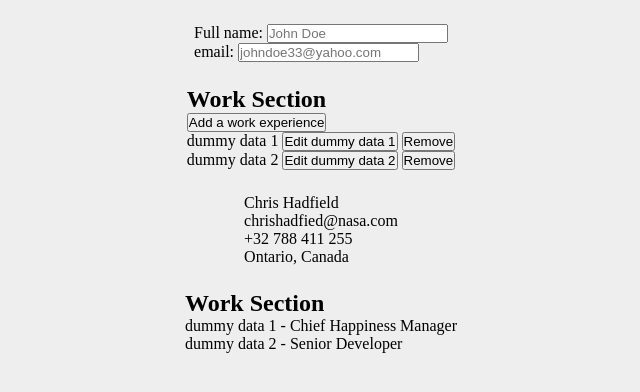
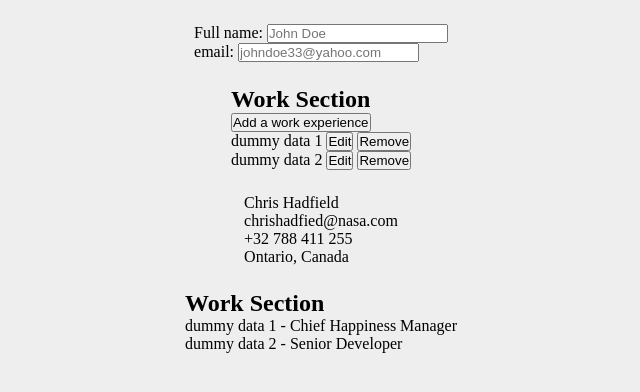
Before and after one commit to emiledrablant/odin-resume, a React (Vite) app: page / in a window 1280 px wide. Shown: the top 392 px of the page, without its empty margins (319-959 px from the left). Built offline with nearby package versions, Linux system fonts and the light colour scheme.

Commit message:
data states made available through context

```diff
--- a/src/App.jsx
+++ b/src/App.jsx
@@ -5,21 +5,24 @@ import GeneralSection from './components/GeneralSection';
 import WorkSection from './components/WorkSection';
 import Result from './components/Result';
 
+export const DataContext = React.createContext();
+
 const mockUser = {
-  name:"Chris Hadfield",
-  email:"chrishadfied@nasa.com",
-  phone:"+32 788 411 255",
-  location:"Ontario, Canada",
+  general: {
+    name:"Chris Hadfield",
+    email:"chrishadfied@nasa.com",
+    phone:"+32 788 411 255",
+    location:"Ontario, Canada",
+  },
+  experience: [
+    {id: crypto.randomUUID(), isOpen: false, name: "dummy data 1", title: "Chief Happiness Manager"},
+    {id: crypto.randomUUID(), isOpen: false, name: "dummy data 2", title: "Senior Developer"},
+  ],
 }
 
-const mockExp = [
-  {id: crypto.randomUUID(), isOpen: false, name: "dummy data 1", title: "Chief Happiness Manager"},
-  {id: crypto.randomUUID(), isOpen: false, name: "dummy data 2", title: "Senior Developer"},
-];
-
 function App() {
-  const [generalInfos, setGeneralInfos] = React.useState(mockUser);
-  const [workExperience, setWorkExperience] = React.useState(mockExp);
+  const [generalInfos, setGeneralInfos] = React.useState(mockUser.general);
+  const [workExperience, setWorkExperience] = React.useState(mockUser.experience);
   const [isFormOpen, setIsFormOpen] = React.useState(false);
 
   function handleGeneralInfos(event) {
@@ -64,7 +67,7 @@ function App() {
   }
 
   return (
-    <>
+    <DataContext value={{generalInfos, setGeneralInfos, workExperience, setWorkExperience}}>
       <GeneralSection
         generalInfos={generalInfos}
         onChange={handleGeneralInfos}
@@ -81,7 +84,7 @@ function App() {
         generalInfos={generalInfos}
         workExperience={workExperience}
       />
-    </>
+    </DataContext>
   )
 }
 
--- a/src/components/Input.jsx
+++ b/src/components/Input.jsx
@@ -5,6 +5,7 @@ function Input({
     labelText,
     placeholder,
     onChange,
+    defaultValue,
     "data-key": dataKey
 }) {
     let Element;
@@ -29,6 +30,7 @@ function Input({
                 data-key={dataKey}
                 placeholder={placeholder}
                 onChange={onChange}
+                defaultValue={defaultValue}
                 autoComplete="off"
             >
             </Element>
--- a/src/components/Result.jsx
+++ b/src/components/Result.jsx
@@ -1,5 +1,10 @@
 
-function Result({ generalInfos, workExperience }) {
+import React from "react";
+import { DataContext } from "../App";
+
+function Result() {
+    const { generalInfos, workExperience} = React.useContext(DataContext);
+
     return (
     <>
         <div>
--- a/src/components/WorkForm.jsx
+++ b/src/components/WorkForm.jsx
@@ -1,8 +1,12 @@
 
 import Input from "./Input";
 
-function WorkForm({handleWorkSection, setIsFormOpen}) {
-    const data = {companyName: "", jobTitle: "",};
+function WorkForm({dataToEdit, handleWorkSection, setIsFormOpen}) {
+    let data = {companyName: "", jobTitle: ""};
+    if (dataToEdit !== undefined) {
+        data.companyName = dataToEdit.name;
+        data.jobTitle = dataToEdit.title;
+    }
 
     const onChange = function(event) {
         const element = event.target.dataset["key"];
@@ -16,6 +20,7 @@ function WorkForm({handleWorkSection, setIsFormOpen}) {
                 id="namecompany"
                 labelText="Company: "
                 data-key="companyName"
+                defaultValue={data.companyName}
                 onChange={onChange}>
             </Input>
             <Input
@@ -23,6 +28,7 @@ function WorkForm({handleWorkSection, setIsFormOpen}) {
                 id="title"
                 labelText="Occupation: "
                 data-key="jobTitle"
+                defaultValue={data.jobTitle}
                 onChange={onChange}>
             </Input>
             <button type="submit">Confirm</button>
--- a/src/components/WorkSection.jsx
+++ b/src/components/WorkSection.jsx
@@ -29,12 +29,12 @@ function WorkSection({
                     {element.name}
                     {" "}
                     {!element.isOpen && (
-                        <button onClick={() => editWorkExperience(element)}>Edit {element.name}</button>)
+                        <button onClick={() => editWorkExperience(element)}>Edit</button>)
                     }
                     {" "}
                     <button onClick={() => removeWorkExperience(element.id)}>Remove</button>
                     {element.isOpen && (
-                        <WorkForm handleWorkSection={handleWorkSection} />
+                        <WorkForm dataToEdit={element} handleWorkSection={handleWorkSection} />
                     )}
                 </div>
 
```
Also changed, not shown: 1 other file (tests, documents, lock files or other folders).
